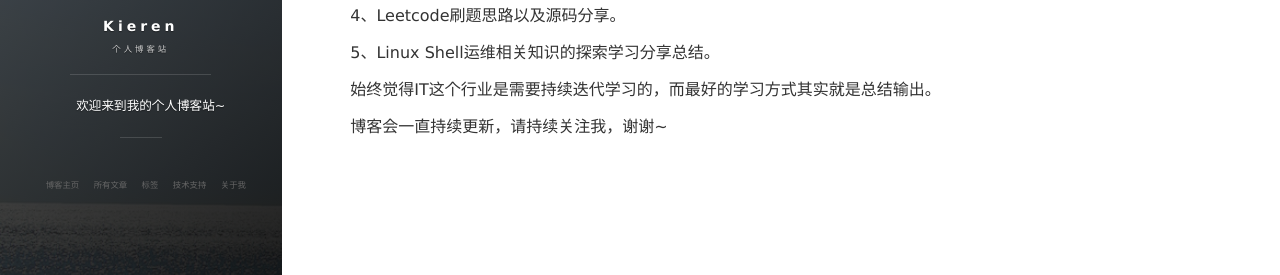
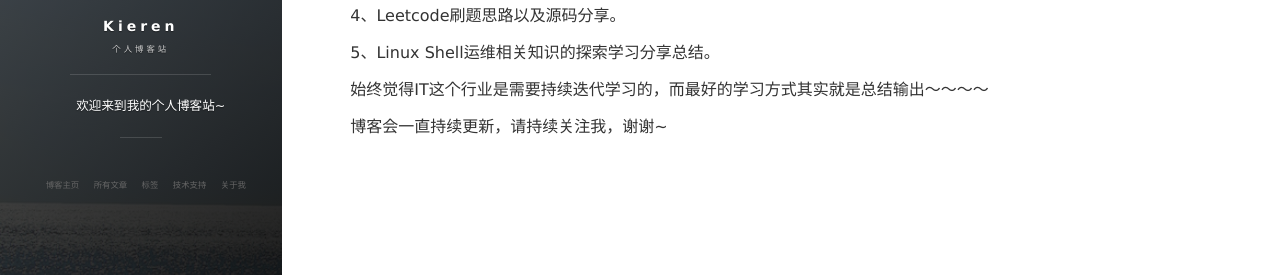
Before and after one commit to Little-Five/Little-Five.github.io, a Jekyll site: the page built from about.md, in a window 1280 px wide. Shown: the part 410-685 px from the top of the page. Built offline with Jekyll 4.4.1, drawn with Linux system fonts in a browser that asks for light colours; nearby versions of some CDN libraries; comment, search, counter and statistics services are not loaded.

```diff
--- a/about.md
+++ b/about.md
@@ -22,7 +22,7 @@ title: 关于我
 5、Linux Shell运维相关知识的探索学习分享总结。
 
 
-始终觉得IT这个行业是需要持续迭代学习的，而最好的学习方式其实就是总结输出。
+始终觉得IT这个行业是需要持续迭代学习的，而最好的学习方式其实就是总结输出～～～～
 
 博客会一直持续更新，请持续关注我，谢谢~
 
```
